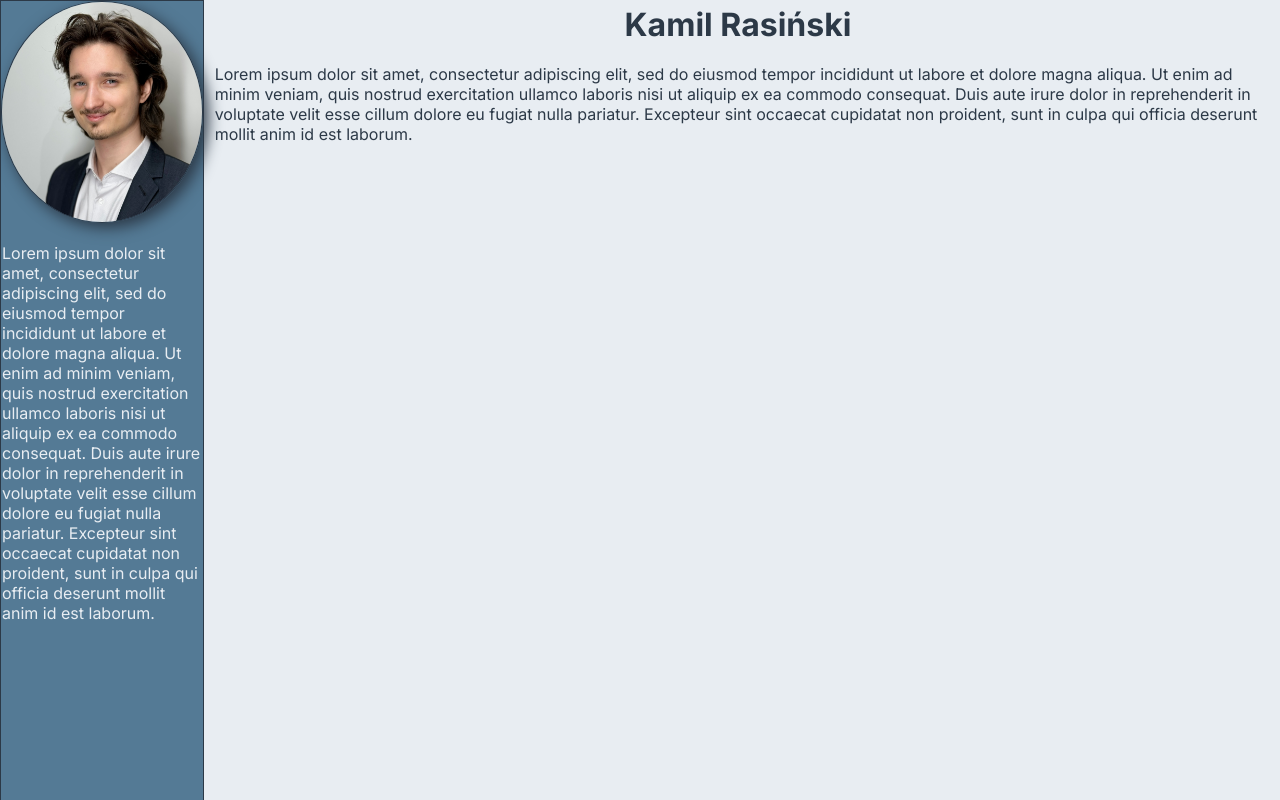
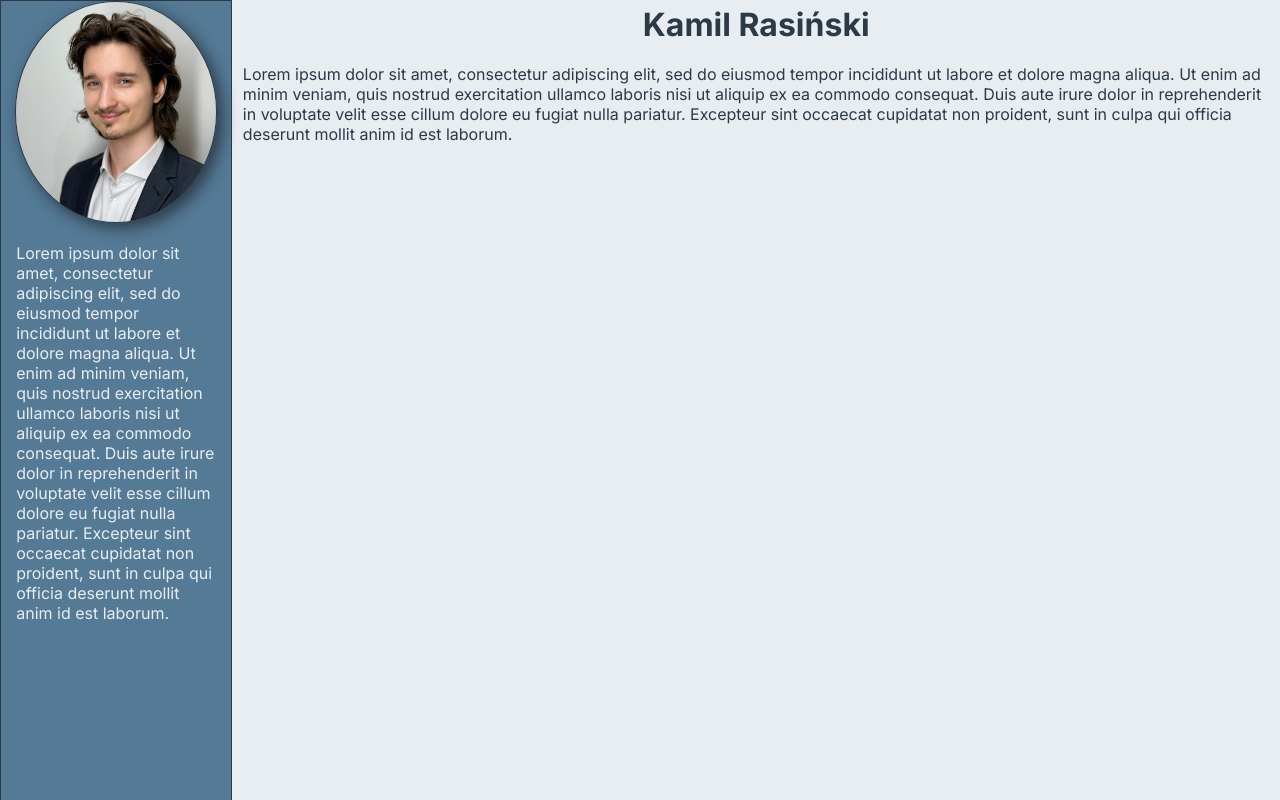
Before and after one commit to kamilrasinski/kamilrasinski.github.io, a plain HTML site: page index.html in a window 1280 px wide. Shown: the top 800 px of the page. Drawn offline with Linux system fonts and the light colour scheme.

Commit message:
2nd commit

```diff
--- a/index.html
+++ b/index.html
@@ -13,6 +13,7 @@
 
 <body>
     <div class="container">
+
         <div class="left-part">
             <img src="images/profile_picture.JPEG">
 
@@ -24,7 +25,7 @@
             </p>
         </div>
         <div class="right-part">
-                <div>
+            <div class="header">
                 <h1>Kamil Rasiński</h1>
             </div>
 
--- a/style.css
+++ b/style.css
@@ -1,7 +1,6 @@
 body {
     background-color: #E8EDF2;
-    margin-top: 0;
-    margin-left: 0;
+    margin: 0;
 }
 
 img {
@@ -23,16 +22,21 @@ img {
 }
 
 .left-part {
-    width: 30%;
+    width: 18%;
     min-height: 100vh;
-    box-align: left;
     border: 1px solid #2C3947;
     background-color: #547A95;
     margin-top: 0;
+    padding-bottom: 100%;
+}
+
+.right-part {
+    flex: 1;
 }
 
 .container {
     display: flex;
+    flex-direction: row;
     justify-content: space-between;
 }
 
```
Lines whose indentation alone changed are shown as unchanged.
